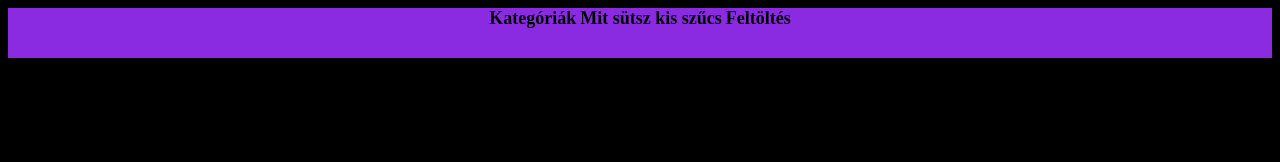
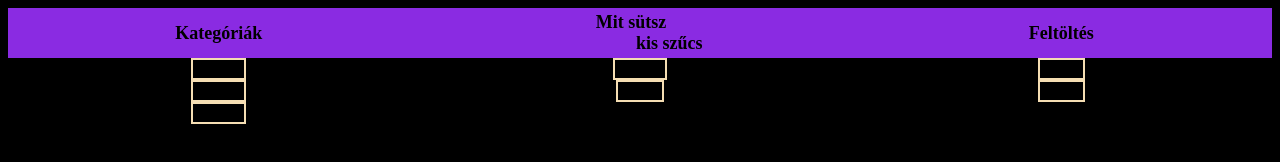
Before and after one commit to herczegAkos25/mit_sutsz_kis_szucs, a plain HTML site: page index.html in a window 1280 px wide. Drawn offline with Linux system fonts and the light colour scheme.

Commit message:
nav bar + recept kartyak

```diff
--- a/index.html
+++ b/index.html
@@ -9,8 +9,17 @@
 <body>
     <nav>
         <a href="">Kategóriák</a>
-        <a href="">Mit sütsz kis szűcs</a>
+        <a href="">Mit sütsz&emsp; <br>&emsp;&emsp;&emsp; kis szűcs</a>
         <a href="">Feltöltés</a>
     </nav>
+    <div id="container">
+        <div>dasdasd</div>
+        <div>dasdsad</div>
+        <div>dasdas</div>
+        <div>dasdasd</div>
+        <div>adasda</div>
+        <div>asdasd</div>
+        <div>dasdasd</div>
+    </div>
 </body>
 </html>
--- a/style.css
+++ b/style.css
@@ -5,12 +5,31 @@ nav{
     background-color: blueviolet;
     text-align: center;
     height: 50px;
-
+    display: grid;
+    grid-template-columns: 1fr 1fr 1fr;
+    align-items: center;
+    align-content: center;
+    justify-items: center;
 }
 nav>a{
     text-decoration: none;
     font-size: large;
     font-weight: bold;
     color: black;
+    border-radius: 5px;
+}
+nav>a:hover{
+    color: cornflowerblue;
+}
+#container{
+    display: grid;
+    grid-template-columns: 1fr 1fr 1fr;
+    grid-template-rows: 1fr 1fr 1fr;
+    align-content: center;
+    justify-items: center;
+}
+#container>div{
+    border: 2px solid wheat;
+    width: fit-content;
 
 }
```
